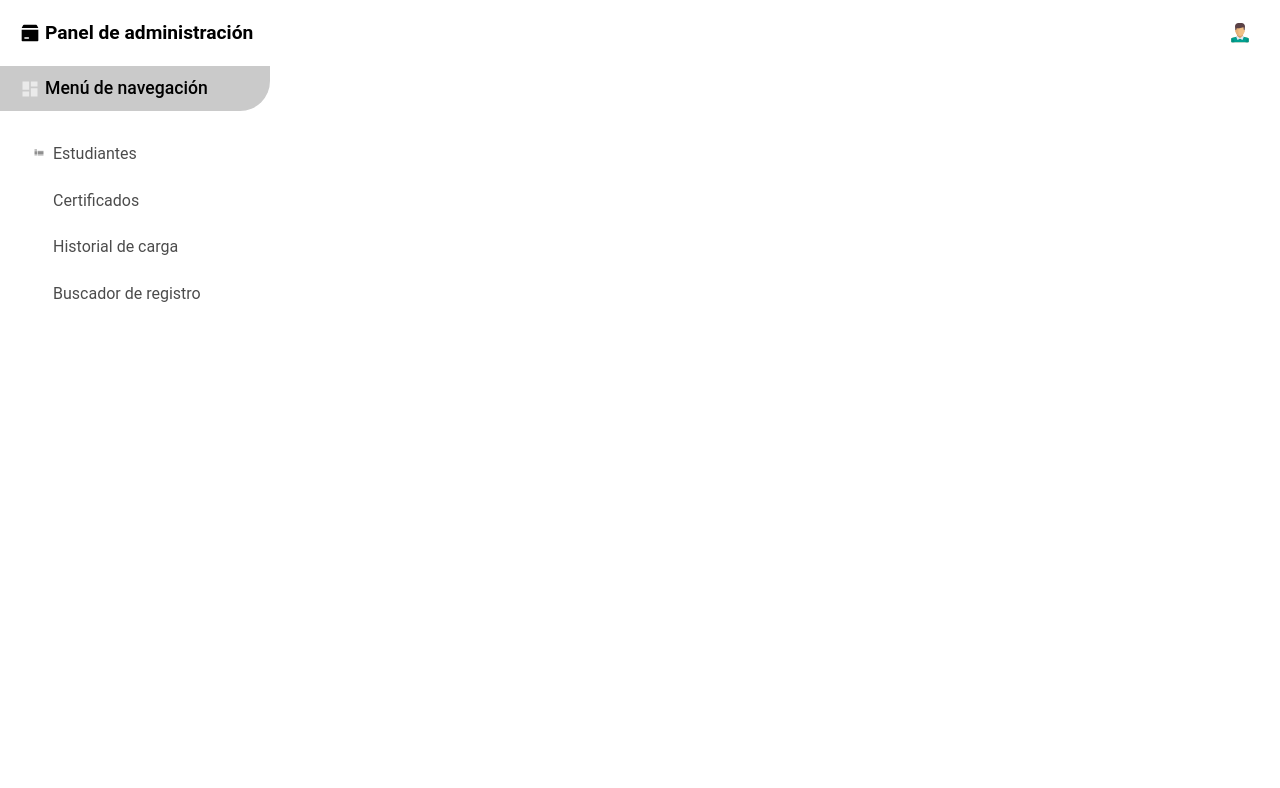
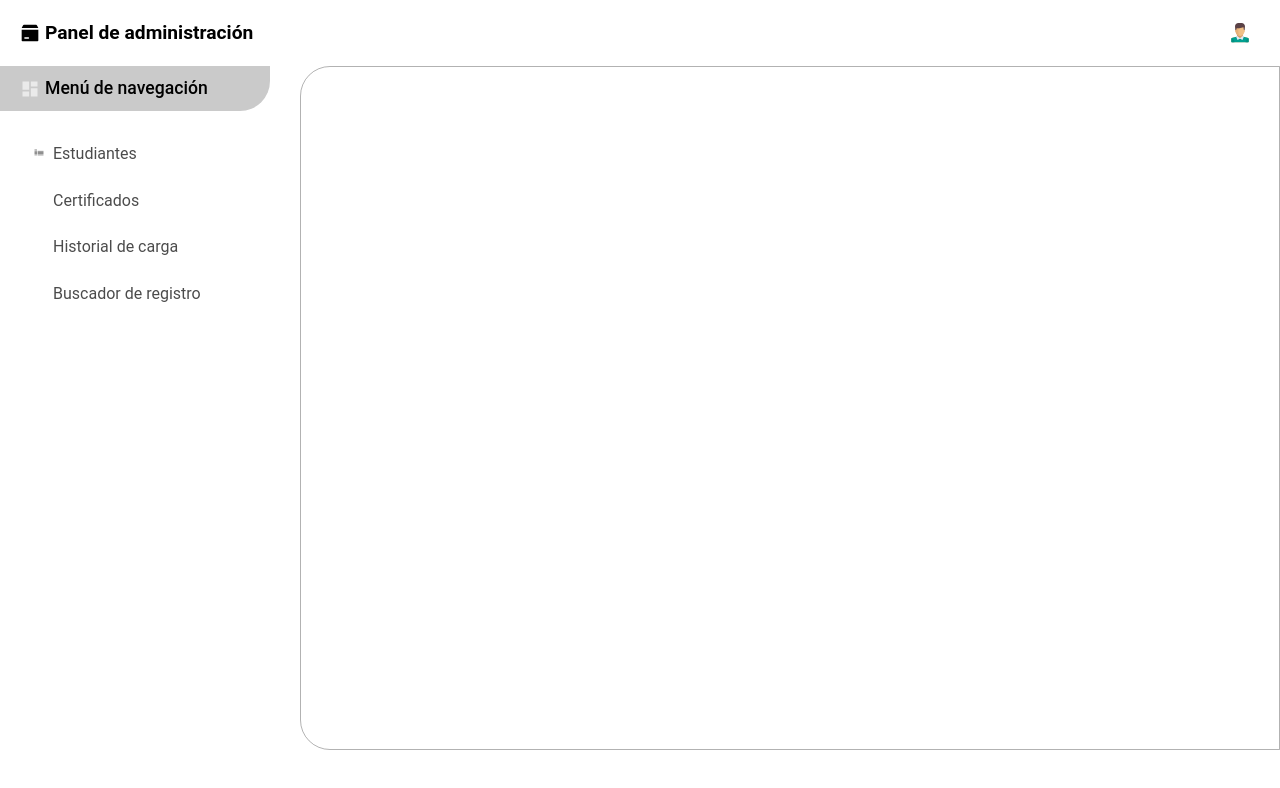
Before and after one commit to dlunire/radiolemas, a Svelte app in the folder frontend/: page / in a window 1280 px wide. Shown: the top 788 px of the page. Built offline with nearby package versions, Linux system fonts and the light colour scheme.

Commit message:
Se resalta la cabecera de la tabla

```diff
--- a/frontend/src/assets/sass/_color.scss
+++ b/frontend/src/assets/sass/_color.scss
@@ -100,6 +100,13 @@
     &__inner {
         --text-color: black;
     }
+
+    &__column {
+
+        &--content {
+            @include border(1px, 0.3);
+        }
+    }
 }
 
 .header {
@@ -116,3 +123,18 @@
         }
     }
 }
+
+.table {
+
+    &-container {
+
+        &__header {
+            @include background-color(0.05);
+            @include border($border: 1px, $alpha: 0.1, $direction: "bottom");
+        }
+
+        &__title {
+            --icon-color: black;
+        }
+    }
+}
--- a/frontend/src/assets/sass/_sections.scss
+++ b/frontend/src/assets/sass/_sections.scss
@@ -262,7 +262,6 @@
             --icon-height: var(--icon-size);
             border-right: 0;
             min-width: 300px;
-
             @media screen and (max-width: 750px) {
                 min-width: unset;
             }
@@ -272,6 +271,7 @@
             flex-grow: 1;
             padding: 0;
             display: flex;
+            border-radius: 30px 0 0 30px;
         }
     }
 
@@ -904,7 +904,7 @@
             padding-left: 13px;
             padding-right: 10px;
             min-height: 50px;
-            background-color: $background;
+            background-color: var(--background);
 
             @media screen and (max-width: 750px) {
                 border-radius: 0;
```
